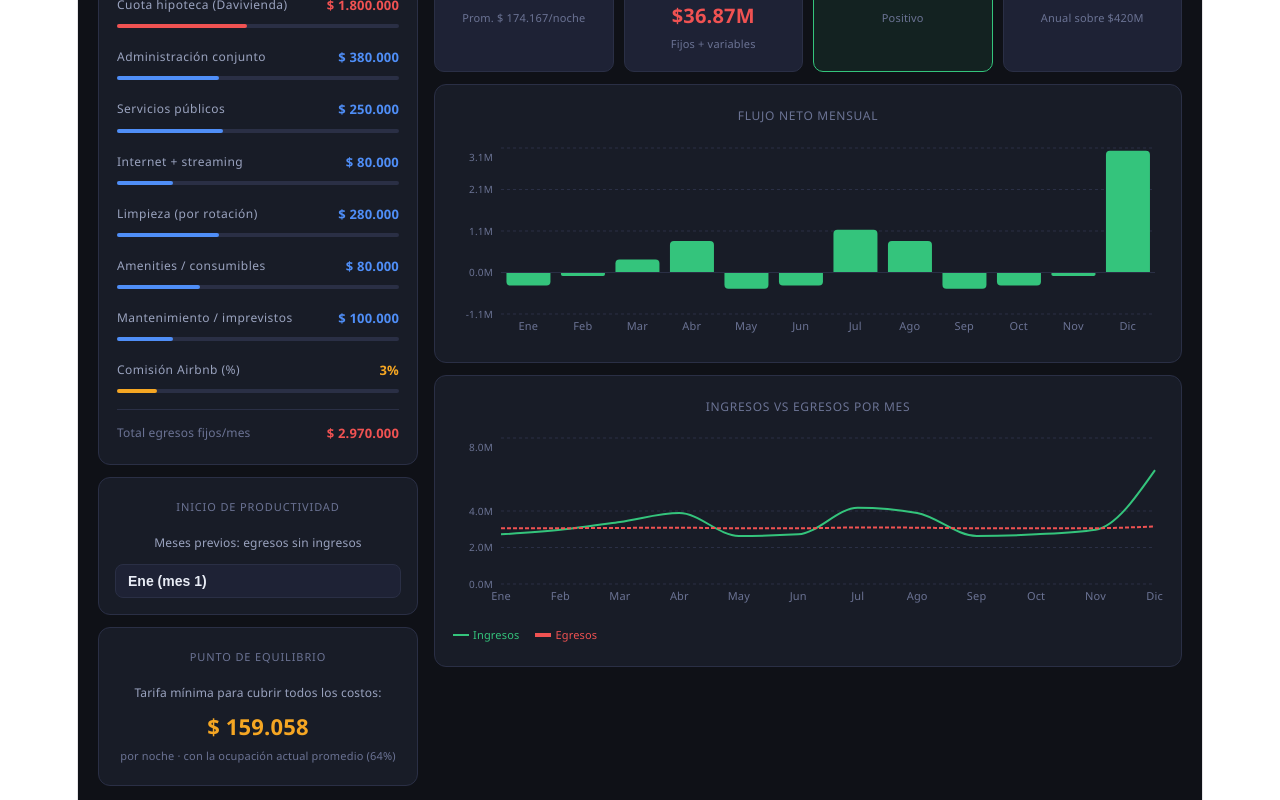
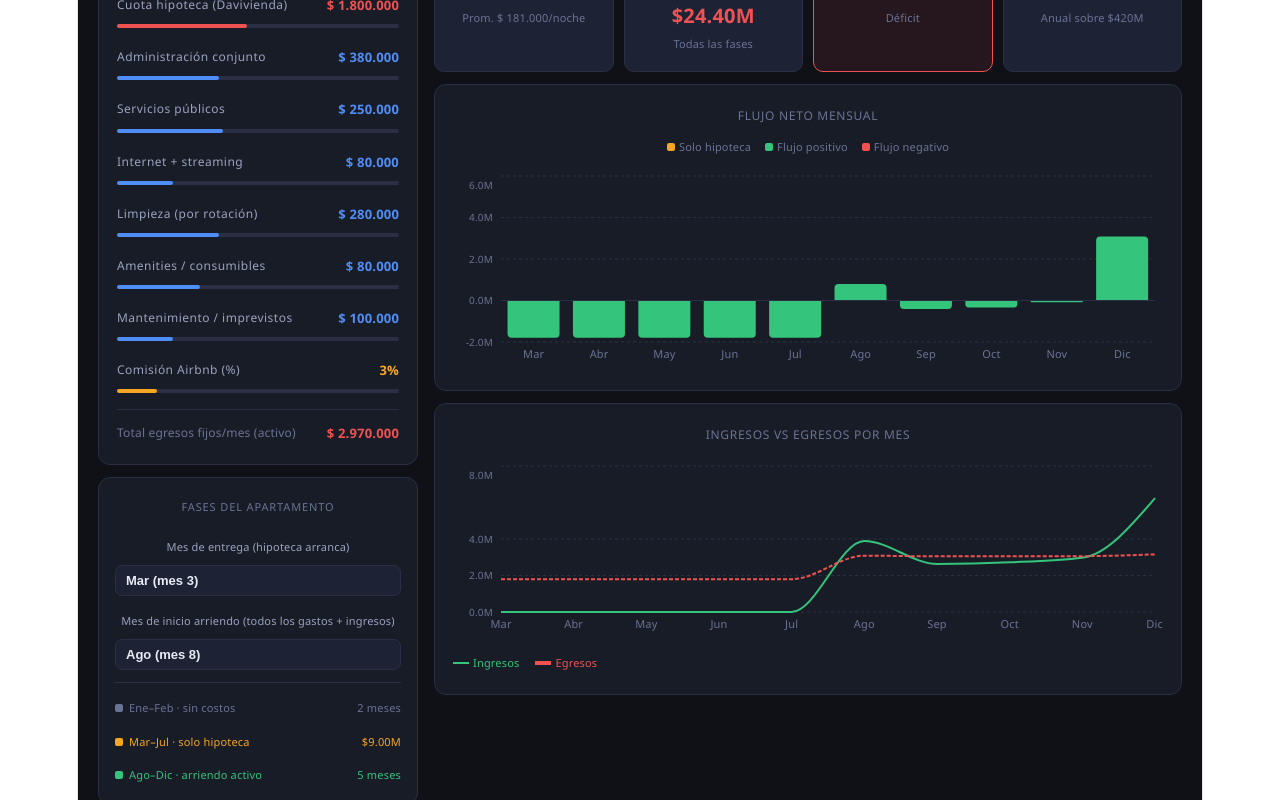
Before and after one commit to efegomez/vita-simulador, a React (Vite) app: page / in a window 1280 px wide. Shown: the part 260-1060 px from the top of the page. Built offline with nearby package versions, Linux system fonts and the light colour scheme.

Commit message:
feat: three-phase model — preentrega / solo hipoteca / arriendo activo

```diff
--- a/src/App.jsx
+++ b/src/App.jsx
@@ -26,15 +26,15 @@ const MESES_DEFAULT = [
   { mes: "Ene", ocup: 55, tarifa: 160000 },
   { mes: "Feb", ocup: 60, tarifa: 165000 },
   { mes: "Mar", ocup: 65, tarifa: 170000 },
-  { mes: "Abr", ocup: 70, tarifa: 185000 }, // Semana Santa
+  { mes: "Abr", ocup: 70, tarifa: 185000 },
   { mes: "May", ocup: 55, tarifa: 155000 },
   { mes: "Jun", ocup: 58, tarifa: 160000 },
-  { mes: "Jul", ocup: 72, tarifa: 190000 }, // Vacaciones
-  { mes: "Ago", ocup: 70, tarifa: 185000 }, // Vacaciones
+  { mes: "Jul", ocup: 72, tarifa: 190000 },
+  { mes: "Ago", ocup: 70, tarifa: 185000 },
   { mes: "Sep", ocup: 55, tarifa: 155000 },
   { mes: "Oct", ocup: 58, tarifa: 160000 },
   { mes: "Nov", ocup: 60, tarifa: 165000 },
-  { mes: "Dic", ocup: 85, tarifa: 240000 }, // Feria de Cali
+  { mes: "Dic", ocup: 85, tarifa: 240000 },
 ];
 
 // ─── SLIDER ──────────────────────────────────────────────────────────────────
@@ -117,13 +117,18 @@ function Semaforo({ flujoAnual }) {
 
 // ─── FILA MES ────────────────────────────────────────────────────────────────
 function MesRow({ data, onChange }) {
-  const noches = Math.round((data.ocup / 100) * 30);
+  const noches  = Math.round((data.ocup / 100) * 30);
   const ingreso = noches * data.tarifa;
-  const rowStyle = { borderBottom: `1px solid ${C.border}`, opacity: data.activo === false ? 0.4 : 1 };
+  const opacity = data.fase === "preentrega" ? 0.25 : data.fase === "soloHipoteca" ? 0.5 : 1;
+  const faseTag = data.fase === "preentrega"
+    ? <span style={{ fontSize: 9, color: C.muted, marginLeft: 4, textTransform: "uppercase", letterSpacing: "0.04em" }}>sin costos</span>
+    : data.fase === "soloHipoteca"
+    ? <span style={{ fontSize: 9, color: C.amber, marginLeft: 4, textTransform: "uppercase", letterSpacing: "0.04em" }}>hipoteca</span>
+    : null;
   return (
-    <tr style={rowStyle}>
+    <tr style={{ borderBottom: `1px solid ${C.border}`, opacity }}>
       <td style={{ padding: "8px 10px", color: C.textDim, fontSize: 12, fontWeight: 600, width: 40 }}>
-        {data.mes}{data.activo === false && <span style={{ fontSize: 10, color: C.muted, marginLeft: 4 }}>–</span>}
+        {data.mes}{faseTag}
       </td>
       <td style={{ padding: "4px 8px", width: 160 }}>
         <div style={{ display: "flex", alignItems: "center", gap: 8 }}>
@@ -147,9 +152,31 @@ function MesRow({ data, onChange }) {
           <span style={{ fontSize: 11, color: C.text, minWidth: 58, fontVariantNumeric: "tabular-nums" }}>{fmt(data.tarifa)}</span>
         </div>
       </td>
-      <td style={{ padding: "8px 10px", fontSize: 11, color: C.textDim, textAlign: "right", fontVariantNumeric: "tabular-nums" }}>{noches} noches</td>
-      <td style={{ padding: "8px 10px", fontSize: 12, fontWeight: 600, color: ingreso > 2_500_000 ? C.green : C.amber, textAlign: "right", fontVariantNumeric: "tabular-nums" }}>{fmtM(ingreso)}</td>
+      <td style={{ padding: "8px 10px", fontSize: 11, color: C.textDim, textAlign: "right", fontVariantNumeric: "tabular-nums" }}>{data.fase === "activo" ? `${noches} noches` : "—"}</td>
+      <td style={{ padding: "8px 10px", fontSize: 12, fontWeight: 600, color: ingreso > 2_500_000 ? C.green : C.amber, textAlign: "right", fontVariantNumeric: "tabular-nums" }}>{data.fase === "activo" ? fmtM(ingreso) : "—"}</td>
     </tr>
+  );
+}
+
+// ─── SELECTOR DE MES ─────────────────────────────────────────────────────────
+function MesSelect({ value, onChange, minValue = 1, label }) {
+  return (
+    <div style={{ marginBottom: 12 }}>
+      <div style={{ fontSize: 11, color: C.textDim, marginBottom: 5 }}>{label}</div>
+      <select
+        value={value}
+        onChange={(e) => onChange(Number(e.target.value))}
+        style={{
+          width: "100%", padding: "7px 10px", borderRadius: 7, border: `1px solid ${C.border}`,
+          background: C.card, color: C.text, fontSize: 13, fontWeight: 600, cursor: "pointer",
+          outline: "none", appearance: "none",
+        }}
+      >
+        {MESES_DEFAULT.map((m, i) => (
+          <option key={i} value={i + 1} disabled={i + 1 < minValue}>{m.mes} (mes {i + 1})</option>
+        ))}
+      </select>
+    </div>
   );
 }
 
@@ -164,28 +191,44 @@ export default function App() {
   const [comisionPct,   setComisionPct]   = useState(3);
   const [mantenimiento, setMantenimiento] = useState(100000);
   const [meses, setMeses]                 = useState(MESES_DEFAULT);
-  const [mesInicio, setMesInicio]         = useState(1);
+  const [mesEntrega,    setMesEntrega]    = useState(3);  // Marzo: hipoteca arranca
+  const [mesArriendo,   setMesArriendo]   = useState(8);  // Agosto: todo arranca + ingresos
   const [tab, setTab]                     = useState("simulador");
 
   const calc = useMemo(() => {
     const egFijos = admin + servicios + internet + limpieza + amenities + mantenimiento;
 
     const mensual = meses.map((m, i) => {
-      const activo   = i >= mesInicio - 1;
-      const noches   = activo ? Math.round((m.ocup / 100) * 30) : 0;
-      const ingBruto = noches * m.tarifa;
-      const comision = ingBruto * (comisionPct / 100);
-      const egTotal  = hipoteca + egFijos + (activo ? comision : 0);
-      const flujo    = ingBruto - egTotal;
-      return { ...m, noches, ingBruto, comision, egTotal, flujo, activo };
+      let fase, noches, ingBruto, comision, egTotal;
+      if (i < mesEntrega - 1) {
+        // Fase 0: antes de entrega — sin costos, sin ingresos
+        fase = "preentrega";
+        noches = 0; ingBruto = 0; comision = 0; egTotal = 0;
+      } else if (i < mesArriendo - 1) {
+        // Fase 1: entregado sin arrendar — solo hipoteca
+        fase = "soloHipoteca";
+        noches = 0; ingBruto = 0; comision = 0; egTotal = hipoteca;
+      } else {
+        // Fase 2: arriendo activo — todos los costos + ingresos
+        fase = "activo";
+        noches   = Math.round((m.ocup / 100) * 30);
+        ingBruto = noches * m.tarifa;
+        comision = ingBruto * (comisionPct / 100);
+        egTotal  = hipoteca + egFijos + comision;
+      }
+      return { ...m, noches, ingBruto, comision, egTotal, flujo: ingBruto - egTotal, fase };
     });
 
     const ingAnual   = mensual.reduce((a, m) => a + m.ingBruto, 0);
     const egAnual    = mensual.reduce((a, m) => a + m.egTotal,  0);
     const flujoAnual = ingAnual - egAnual;
-    const ocupProm   = Math.round(meses.reduce((a, m) => a + m.ocup, 0) / 12);
-    const tarifaProm = Math.round(meses.reduce((a, m) => a + m.tarifa, 0) / 12);
-    const roi        = (flujoAnual / 420_000_000) * 100;
+
+    const mesesActivos  = mensual.filter(m => m.fase === "activo");
+    const ocupProm      = mesesActivos.length > 0
+      ? Math.round(mesesActivos.reduce((a, m) => a + m.ocup, 0) / mesesActivos.length) : 0;
+    const tarifaProm    = mesesActivos.length > 0
+      ? Math.round(mesesActivos.reduce((a, m) => a + m.tarifa, 0) / mesesActivos.length) : 0;
+    const roi           = (flujoAnual / 420_000_000) * 100;
 
     const proyeccion = Array.from({ length: 5 }, (_, i) => {
       const ing = ingAnual * Math.pow(1.07, i);
@@ -193,16 +236,27 @@ export default function App() {
       return { año: `Año ${i + 1}`, ing: Math.round(ing), eg: Math.round(eg), flujo: Math.round(ing - eg) };
     });
 
-    const egFijosMensuales = hipoteca + egFijos;
+    // Break-even: tarifa que hace flujoAnual = 0
+    // egAnual_fijo = hipoteca × meses_con_hipoteca + egFijos × meses_activos
+    const mesesConHipoteca = Math.max(0, 13 - mesEntrega);
+    const egAnualFijo      = hipoteca * mesesConHipoteca + egFijos * mesesActivos.length;
     const nochesAnuales    = mensual.reduce((a, m) => a + m.noches, 0);
     const tarifaMin        = nochesAnuales > 0
-      ? Math.ceil((egFijosMensuales * 12) / (nochesAnuales * (1 - comisionPct / 100)))
+      ? Math.ceil(egAnualFijo / (nochesAnuales * (1 - comisionPct / 100)))
       : 0;
 
     return { mensual, ingAnual, egAnual, flujoAnual, ocupProm, tarifaProm, roi, proyeccion, tarifaMin, egFijos };
-  }, [hipoteca, admin, servicios, internet, limpieza, amenities, comisionPct, mantenimiento, meses]);
+  }, [hipoteca, admin, servicios, internet, limpieza, amenities, comisionPct, mantenimiento, meses, mesEntrega, mesArriendo]);
 
   const updateMes = (i, val) => setMeses((prev) => prev.map((m, j) => (j === i ? val : m)));
+
+  // Chart data: desde la entrega (incluye fase soloHipoteca)
+  const chartData = calc.mensual.slice(mesEntrega - 1);
+
+  // Resumen de fases para el panel
+  const nPreentrega   = mesEntrega - 1;
+  const nSoloHipoteca = Math.max(0, mesArriendo - mesEntrega);
+  const nActivo       = Math.max(0, 13 - mesArriendo);
 
   return (
     <div style={{ background: C.bg, minHeight: "100vh", color: C.text, fontFamily: "'DM Sans', 'Segoe UI', sans-serif", padding: "24px 20px" }}>
@@ -235,6 +289,8 @@ export default function App() {
       {tab === "simulador" && (
         <div style={{ display: "grid", gridTemplateColumns: "320px 1fr", gap: 16, alignItems: "start" }}>
           <div style={{ display: "flex", flexDirection: "column", gap: 12 }}>
+
+            {/* Egresos */}
             <div style={{ background: C.surface, border: `1px solid ${C.border}`, borderRadius: 12, padding: 18 }}>
               <div style={{ fontSize: 11, color: C.muted, letterSpacing: "0.08em", textTransform: "uppercase", marginBottom: 14 }}>Egresos mensuales</div>
               <Slider label="Cuota hipoteca (Davivienda)" value={hipoteca} min={1200000} max={2500000} step={10000} format={fmt} onChange={setHipoteca} color={C.red} />
@@ -246,72 +302,95 @@ export default function App() {
               <Slider label="Mantenimiento / imprevistos" value={mantenimiento} min={50000} max={300000} step={10000} format={fmt} onChange={setMantenimiento} />
               <Slider label="Comisión Airbnb (%)" value={comisionPct} min={1} max={15} step={0.5} format={(v) => `${v}%`} onChange={setComisionPct} color={C.amber} />
               <div style={{ borderTop: `1px solid ${C.border}`, marginTop: 8, paddingTop: 10, display: "flex", justifyContent: "space-between" }}>
-                <span style={{ fontSize: 12, color: C.muted }}>Total egresos fijos/mes</span>
+                <span style={{ fontSize: 12, color: C.muted }}>Total egresos fijos/mes (activo)</span>
                 <span style={{ fontSize: 13, fontWeight: 700, color: C.red, fontVariantNumeric: "tabular-nums" }}>{fmt(hipoteca + calc.egFijos)}</span>
               </div>
             </div>
 
-            {/* Mes de inicio */}
+            {/* Fases del apartamento */}
             <div style={{ background: C.surface, border: `1px solid ${C.border}`, borderRadius: 12, padding: 16 }}>
-              <div style={{ fontSize: 11, color: C.muted, letterSpacing: "0.08em", textTransform: "uppercase", marginBottom: 10 }}>Inicio de productividad</div>
-              <div style={{ fontSize: 12, color: C.textDim, marginBottom: 8 }}>Meses previos: egresos sin ingresos</div>
-              <select
-                value={mesInicio}
-                onChange={(e) => setMesInicio(Number(e.target.value))}
-                style={{
-                  width: "100%", padding: "8px 12px", borderRadius: 8, border: `1px solid ${C.border}`,
-                  background: C.card, color: C.text, fontSize: 14, fontWeight: 600, cursor: "pointer",
-                  outline: "none", appearance: "none",
-                }}
-              >
-                {MESES_DEFAULT.map((m, i) => (
-                  <option key={i} value={i + 1}>{m.mes} (mes {i + 1})</option>
-                ))}
-              </select>
-              {mesInicio > 1 && (
-                <div style={{ marginTop: 8, fontSize: 11, color: C.amber }}>
-                  {mesInicio - 1} mes{mesInicio > 2 ? "es" : ""} sin ingresos · pérdida estimada: {fmtM((hipoteca + calc.egFijos) * (mesInicio - 1))}
-                </div>
-              )}
+              <div style={{ fontSize: 11, color: C.muted, letterSpacing: "0.08em", textTransform: "uppercase", marginBottom: 14 }}>Fases del apartamento</div>
+              <MesSelect label="Mes de entrega (hipoteca arranca)" value={mesEntrega} onChange={(v) => { setMesEntrega(v); if (mesArriendo < v) setMesArriendo(v); }} />
+              <MesSelect label="Mes de inicio arriendo (todos los gastos + ingresos)" value={mesArriendo} onChange={setMesArriendo} minValue={mesEntrega} />
+
+              {/* Resumen visual de fases */}
+              <div style={{ borderTop: `1px solid ${C.border}`, marginTop: 4, paddingTop: 12, display: "flex", flexDirection: "column", gap: 7 }}>
+                {nPreentrega > 0 && (
+                  <div style={{ display: "flex", justifyContent: "space-between", fontSize: 11 }}>
+                    <span style={{ color: C.muted }}>
+                      <span style={{ display: "inline-block", width: 8, height: 8, borderRadius: 2, background: C.muted, marginRight: 6 }} />
+                      {MESES_DEFAULT[0].mes}–{MESES_DEFAULT[nPreentrega - 1].mes} · sin costos
+                    </span>
+                    <span style={{ color: C.muted }}>{nPreentrega} mes{nPreentrega > 1 ? "es" : ""}</span>
+                  </div>
+                )}
+                {nSoloHipoteca > 0 && (
+                  <div style={{ display: "flex", justifyContent: "space-between", fontSize: 11 }}>
+                    <span style={{ color: C.amber }}>
+                      <span style={{ display: "inline-block", width: 8, height: 8, borderRadius: 2, background: C.amber, marginRight: 6 }} />
+                      {MESES_DEFAULT[mesEntrega - 1].mes}–{MESES_DEFAULT[mesArriendo - 2].mes} · solo hipoteca
+                    </span>
+                    <span style={{ color: C.amber, fontVariantNumeric: "tabular-nums" }}>{fmtM(hipoteca * nSoloHipoteca)}</span>
+                  </div>
+                )}
+                {nActivo > 0 && (
+                  <div style={{ display: "flex", justifyContent: "space-between", fontSize: 11 }}>
+                    <span style={{ color: C.green }}>
+                      <span style={{ display: "inline-block", width: 8, height: 8, borderRadius: 2, background: C.green, marginRight: 6 }} />
+                      {MESES_DEFAULT[mesArriendo - 1].mes}–Dic · arriendo activo
+                    </span>
+                    <span style={{ color: C.green }}>{nActivo} mes{nActivo > 1 ? "es" : ""}</span>
+                  </div>
+                )}
+              </div>
             </div>
+
+            {/* Punto de equilibrio */}
             <div style={{ background: C.surface, border: `1px solid ${C.border}`, borderRadius: 12, padding: 16 }}>
               <div style={{ fontSize: 11, color: C.muted, letterSpacing: "0.08em", textTransform: "uppercase", marginBottom: 10 }}>Punto de equilibrio</div>
-              <div style={{ fontSize: 12, color: C.textDim, marginBottom: 6 }}>Tarifa mínima para cubrir todos los costos:</div>
+              <div style={{ fontSize: 12, color: C.textDim, marginBottom: 6 }}>Tarifa mínima para cubrir todos los costos del año:</div>
               <div style={{ fontSize: 22, fontWeight: 700, color: C.amber, fontVariantNumeric: "tabular-nums" }}>{fmt(calc.tarifaMin)}</div>
-              <div style={{ fontSize: 11, color: C.muted, marginTop: 4 }}>por noche · con la ocupación actual promedio ({calc.ocupProm}%)</div>
+              <div style={{ fontSize: 11, color: C.muted, marginTop: 4 }}>por noche · ocupación promedio {calc.ocupProm}% · {nActivo} meses activos</div>
             </div>
           </div>
 
           <div style={{ display: "flex", flexDirection: "column", gap: 12 }}>
             <div style={{ display: "grid", gridTemplateColumns: "repeat(4, 1fr)", gap: 10 }}>
               <MetricCard label="Ingreso bruto anual" value={fmtM(calc.ingAnual)} sub={`Prom. ${fmt(calc.tarifaProm)}/noche`} color={C.green} />
-              <MetricCard label="Egresos totales anuales" value={fmtM(calc.egAnual)} sub="Fijos + variables" color={C.red} />
+              <MetricCard label="Egresos totales anuales" value={fmtM(calc.egAnual)} sub="Todas las fases" color={C.red} />
               <MetricCard label="Flujo neto anual" value={fmtM(calc.flujoAnual)} sub={calc.flujoAnual >= 0 ? "Positivo" : "Déficit"} color={calc.flujoAnual >= 0 ? C.green : C.red} highlight={true} />
               <MetricCard label="ROI sobre precio" value={`${calc.roi.toFixed(2)}%`} sub="Anual sobre $420M" color={C.accent} />
             </div>
 
+            {/* Gráfico flujo neto mensual */}
             <div style={{ background: C.surface, border: `1px solid ${C.border}`, borderRadius: 12, padding: 18 }}>
-              <div style={{ fontSize: 12, color: C.muted, marginBottom: 14, letterSpacing: "0.06em", textTransform: "uppercase" }}>Flujo neto mensual</div>
+              <div style={{ fontSize: 12, color: C.muted, marginBottom: 4, letterSpacing: "0.06em", textTransform: "uppercase" }}>Flujo neto mensual</div>
+              <div style={{ fontSize: 11, color: C.muted, marginBottom: 12 }}>
+                <span style={{ marginRight: 14 }}><span style={{ display: "inline-block", width: 8, height: 8, borderRadius: 2, background: C.amber, marginRight: 4 }} />Solo hipoteca</span>
+                <span style={{ marginRight: 14 }}><span style={{ display: "inline-block", width: 8, height: 8, borderRadius: 2, background: C.green, marginRight: 4 }} />Flujo positivo</span>
+                <span><span style={{ display: "inline-block", width: 8, height: 8, borderRadius: 2, background: C.red, marginRight: 4 }} />Flujo negativo</span>
+              </div>
               <ResponsiveContainer width="100%" height={200}>
-                <BarChart data={calc.mensual.slice(mesInicio - 1)} margin={{ top: 4, right: 8, left: 8, bottom: 0 }}>
+                <BarChart data={chartData} margin={{ top: 4, right: 8, left: 8, bottom: 0 }}>
                   <CartesianGrid strokeDasharray="3 3" stroke={C.border} vertical={false} />
                   <XAxis dataKey="mes" tick={{ fontSize: 11, fill: C.muted }} axisLine={false} tickLine={false} />
                   <YAxis tickFormatter={(v) => `${(v/1000000).toFixed(1)}M`} tick={{ fontSize: 10, fill: C.muted }} axisLine={false} tickLine={false} width={40} />
                   <Tooltip contentStyle={{ background: C.card, border: `1px solid ${C.border}`, borderRadius: 8, fontSize: 12 }} formatter={(v, n) => [fmt(v), n === "flujo" ? "Flujo neto" : n]} labelStyle={{ color: C.text, fontWeight: 600 }} />
                   <ReferenceLine y={0} stroke={C.border} strokeWidth={1} />
                   <Bar dataKey="flujo" radius={[4, 4, 0, 0]} fill={C.green} label={false}
-                    cells={calc.mensual.slice(mesInicio - 1).map((m, i) => (
-                      <cell key={i} fill={m.flujo >= 0 ? C.green : C.red} />
+                    cells={chartData.map((m, i) => (
+                      <cell key={i} fill={m.fase === "soloHipoteca" ? C.amber : m.flujo >= 0 ? C.green : C.red} />
                     ))}
                   />
                 </BarChart>
               </ResponsiveContainer>
             </div>
 
+            {/* Gráfico ingresos vs egresos */}
             <div style={{ background: C.surface, border: `1px solid ${C.border}`, borderRadius: 12, padding: 18 }}>
               <div style={{ fontSize: 12, color: C.muted, marginBottom: 14, letterSpacing: "0.06em", textTransform: "uppercase" }}>Ingresos vs egresos por mes</div>
               <ResponsiveContainer width="100%" height={180}>
-                <LineChart data={calc.mensual.slice(mesInicio - 1)} margin={{ top: 4, right: 8, left: 8, bottom: 0 }}>
+                <LineChart data={chartData} margin={{ top: 4, right: 8, left: 8, bottom: 0 }}>
                   <CartesianGrid strokeDasharray="3 3" stroke={C.border} vertical={false} />
                   <XAxis dataKey="mes" tick={{ fontSize: 11, fill: C.muted }} axisLine={false} tickLine={false} />
                   <YAxis tickFormatter={(v) => `${(v/1000000).toFixed(1)}M`} tick={{ fontSize: 10, fill: C.muted }} axisLine={false} tickLine={false} width={40} />
@@ -349,7 +428,7 @@ export default function App() {
             </thead>
             <tbody>
               {meses.map((m, i) => (
-                <MesRow key={m.mes} data={{ ...m, activo: calc.mensual[i].activo }} onChange={(v) => updateMes(i, v)} />
+                <MesRow key={m.mes} data={{ ...m, fase: calc.mensual[i].fase }} onChange={(v) => updateMes(i, v)} />
               ))}
             </tbody>
             <tfoot>
```
